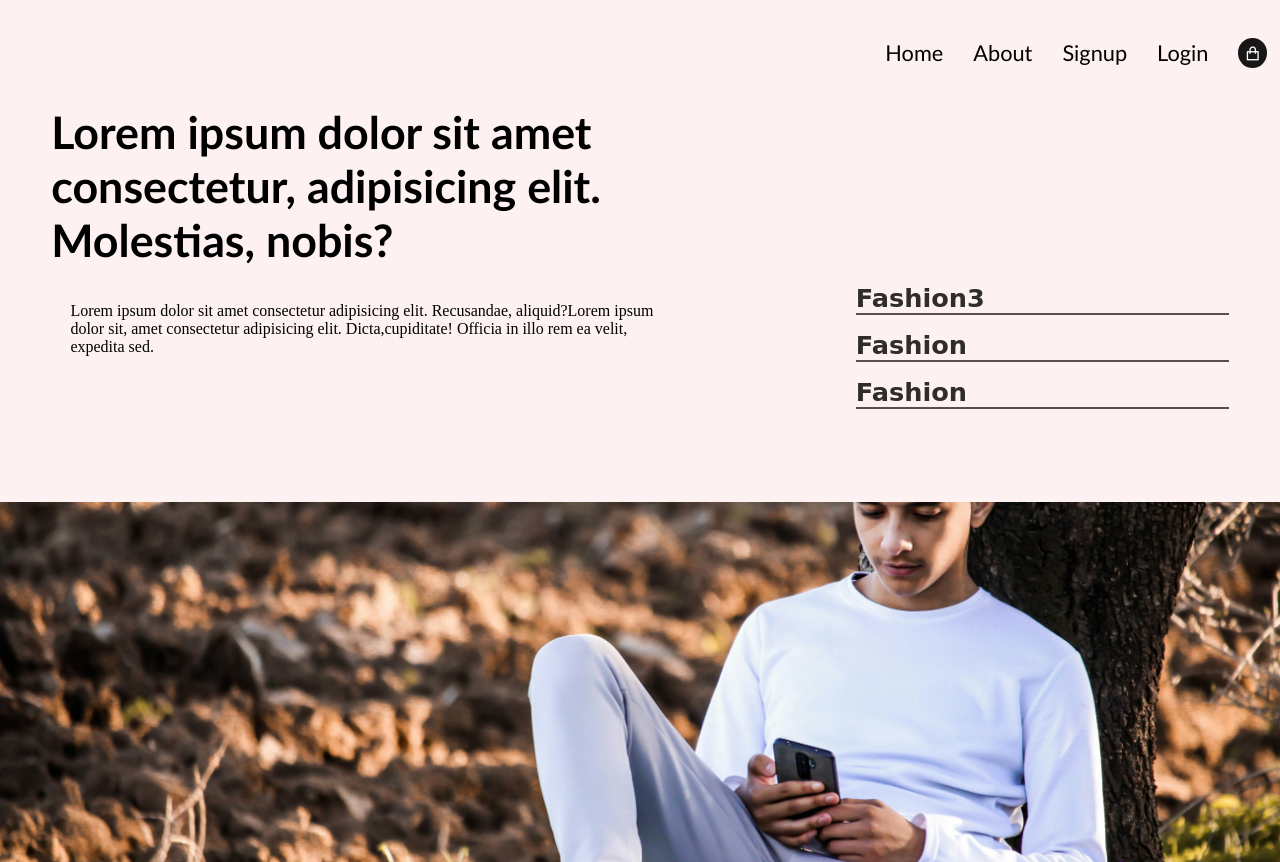
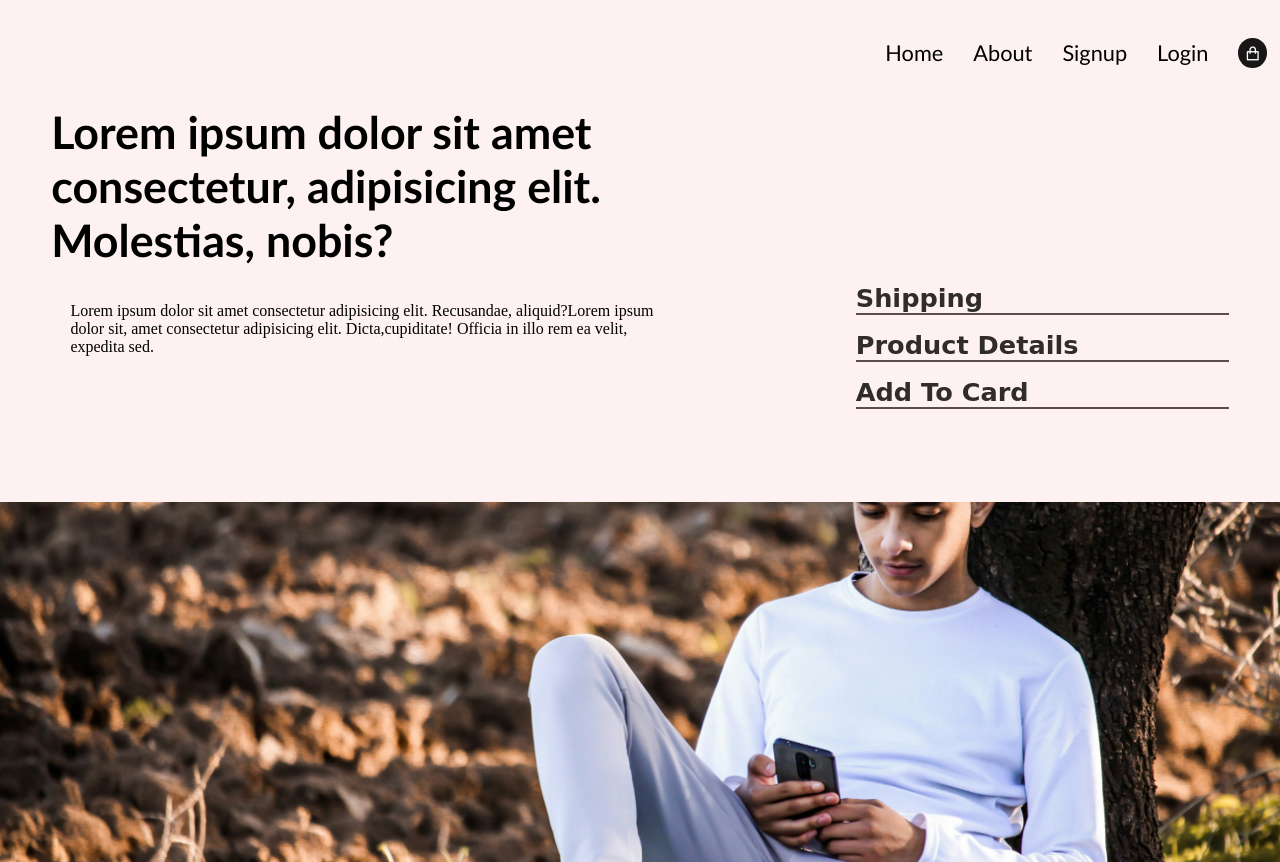
Before and after one commit to heyiamkrishna/Jacket-Shop-Project, a plain HTML site: page index.html in a window 1280 px wide. Drawn offline with nearby package versions, Linux system fonts and the light colour scheme.

Commit message:
improve seo

```diff
--- a/index.html
+++ b/index.html
@@ -40,15 +40,15 @@
                 </div>
                 <div id="center-right">
                     <div class="elem1">
-                        <h3>fashion</h3>
+                        <h3>Add to card</h3>
                         <i class="ri-arrow-right-up-line "></i>
                     </div>
                     <div class="elem2">
-                        <h3>fashion</h3>
+                        <h3>Product Details</h3>
                         <i class="ri-arrow-right-up-line"></i>
                     </div>
                     <div class="elem3">
-                        <h3>fashion3</h3>
+                        <h3>Shipping</h3>
                         <i class="ri-arrow-right-up-line"></i>
                     </div>
                 </div>
```
